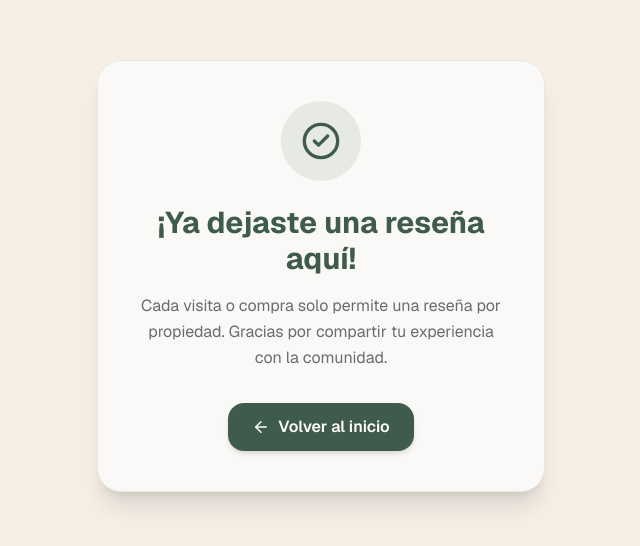
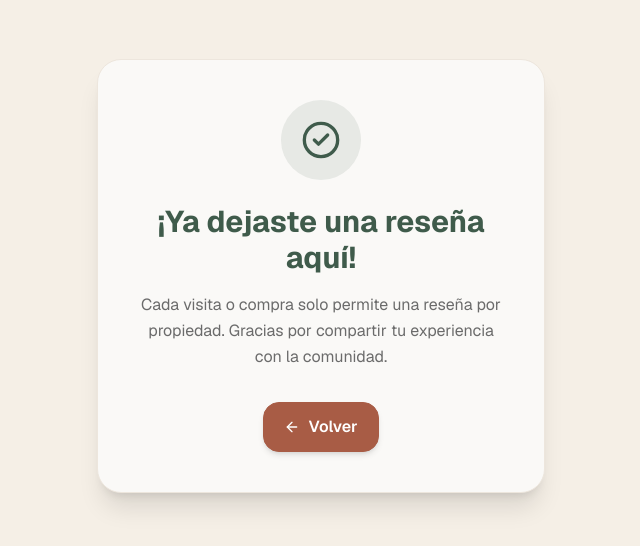
Before and after one commit to IAW-2026/proyecto-c-feedback-domus-bahia-blanca, a Next.js app: page /reviews/already-reviewed in a window 1280 px wide. Shown: the part 124-670 px from the top of the page, without its empty margins (319-959 px from the left). Built offline with nearby package versions, Linux system fonts and the light colour scheme.

Commit message:
already reviewd te manda a la pagina de tu historial con el click al boton volver

```diff
--- a/app/reviews/already-reviewed/page.tsx
+++ b/app/reviews/already-reviewed/page.tsx
@@ -1,5 +1,5 @@
-import Link from "next/link";
-import { CheckCircle2, ArrowLeft } from "lucide-react";
+import { CheckCircle2 } from "lucide-react";
+import { ArrowLeft } from "lucide-react";
 
 export default function AlreadyReviewedPage() {
   return (
@@ -18,13 +18,14 @@ export default function AlreadyReviewedPage() {
           Cada visita o compra solo permite una reseña por propiedad. Gracias por compartir tu experiencia con la comunidad.
         </p>
 
-        <Link
-          href="/"
-          className="mt-8 inline-flex items-center gap-2 bg-domus-primary text-white px-6 py-3 rounded-2xl hover:bg-domus-primary-mid transition shadow-md font-semibold cursor-pointer"
+        <button
+          onClick={() => window.history.go(-2)} //Esto es lo único que no verifica si se mantiene en la app el retroceder 2 páginas :) firma tomás.
+          className="mt-8 group inline-flex items-center gap-2 px-5 py-3 rounded-2xl bg-domus-terracota text-white border border-domus-terracota shadow-md hover:shadow-lg hover:scale-[1.02] transition-all duration-300 font-semibold"
         >
-          <ArrowLeft size={18} />
-          Volver al inicio
-        </Link>
+          <ArrowLeft className="h-4 w-4 group-hover:-translate-x-1 transition-transform duration-300" />
+          Volver
+        </button>
+
       </div>
     </main>
   );
--- a/components/clients/BuyerFeedbackClient.tsx
+++ b/components/clients/BuyerFeedbackClient.tsx
@@ -125,15 +125,6 @@ export default function FeedbackClient({targetId,property,}: FeedbackClientProps
         content: content,
       });
 
-      if (result.success) {
-        toast.success("¡Reseña publicada con éxito!");
-        setTimeout(() => {
-          router.push("/");
-          router.refresh();
-        }, 1500); // espera 1.5s para que el usuario vea el toast antes de redirigir
-      } else {
-        toast.error("Error al guardar: " + result.error);
-      }
     } catch (error) {
       toast.error("Error crítico de conexión.");
       console.error(error);
--- a/components/clients/SellerFeedbackClient.tsx
+++ b/components/clients/SellerFeedbackClient.tsx
@@ -1,6 +1,5 @@
 "use client";
 import { useIsMobile } from "@/hooks/useIsMobile";
-import { motion } from "framer-motion";
 import { Toaster, toast } from "sonner";
 import PropertyHero from "@/components/feedback/PropertyHero";
 import ReviewList from "@/components/feedback/ReviewList";
```
